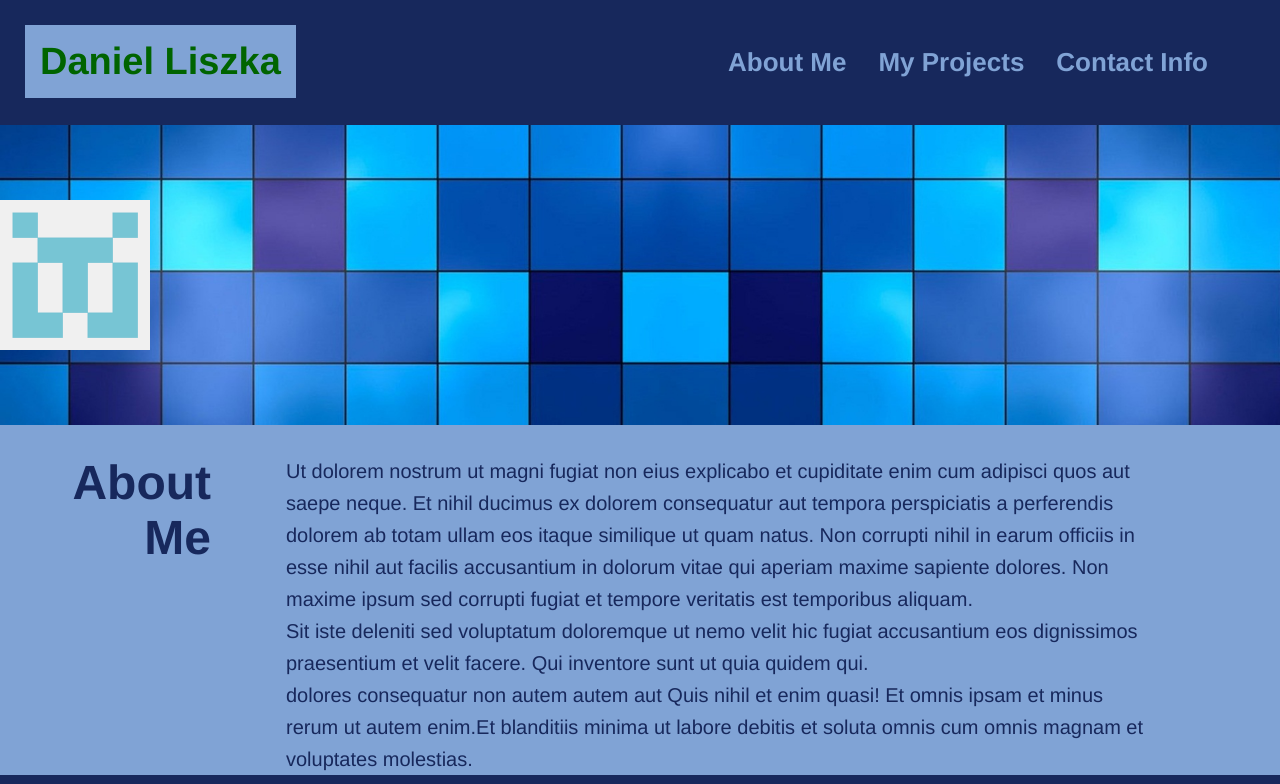
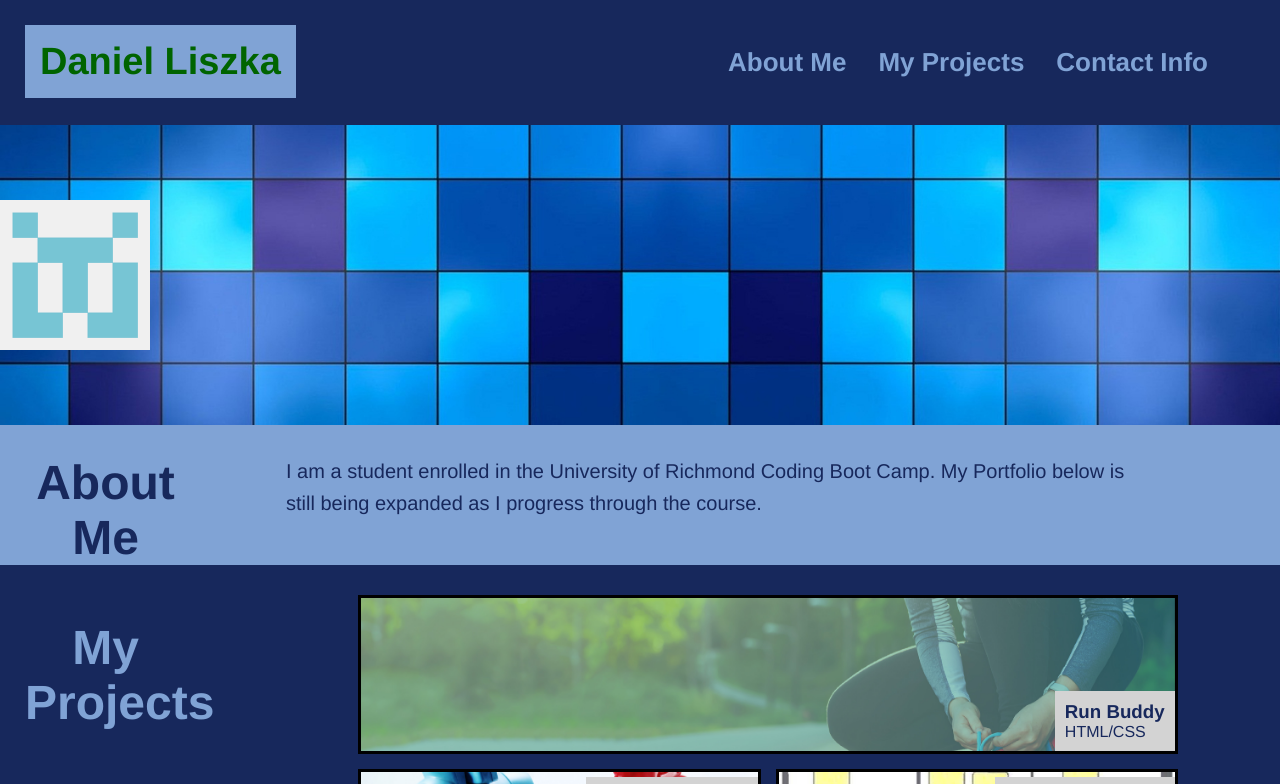
Before and after one commit to DanielLiszka/Professional-Portfolio, a plain HTML site: page index.html in a window 1280 px wide. Shown: the top 784 px of the page. Drawn offline with Linux system fonts and the light colour scheme.

Commit message:
fixed h2 titles

```diff
--- a/css/style.css
+++ b/css/style.css
@@ -85,6 +85,7 @@ header nav ul li a {
 
 .title h2 {
     font-size: 48px;
+    text-align: center;
 }
 
 /* about me section styling start */
@@ -93,6 +94,10 @@ header nav ul li a {
     justify-content: space-between;
     align-items: stretch;
     padding-top: 30px;
+}
+.about h2 {
+    display: flex;
+    text-align: center;
 }
 
 .about p {
--- a/index.html
+++ b/index.html
@@ -41,11 +41,7 @@
 
             <div>
                 <p>
-                    Ut dolorem nostrum ut magni fugiat non eius explicabo et cupiditate enim cum adipisci quos aut saepe neque. Et nihil ducimus ex dolorem consequatur aut tempora perspiciatis a perferendis dolorem ab totam ullam eos itaque similique ut quam natus. Non corrupti nihil in earum officiis in esse nihil aut facilis accusantium in dolorum vitae qui aperiam maxime sapiente dolores. Non maxime ipsum sed corrupti fugiat et tempore veritatis est temporibus aliquam.
-                    <br>
-                    Sit iste deleniti sed voluptatum doloremque ut nemo velit hic fugiat accusantium eos dignissimos praesentium et velit facere. Qui inventore sunt ut quia quidem qui.
-                    <br>
-                    dolores consequatur non autem autem aut Quis nihil et enim quasi! Et omnis ipsam et minus rerum ut autem enim.Et blanditiis minima ut labore debitis et soluta omnis cum omnis magnam et voluptates molestias.
+                    I am a student enrolled in the University of Richmond Coding Boot Camp. My Portfolio below is still being expanded as I progress through the course.
                 </p>
             </div>
         </section>
```
